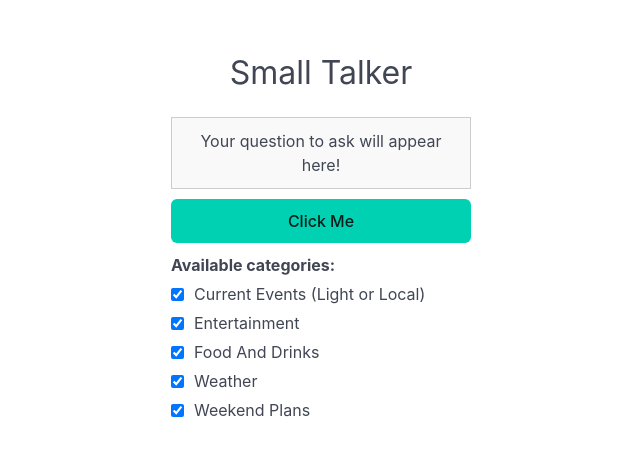
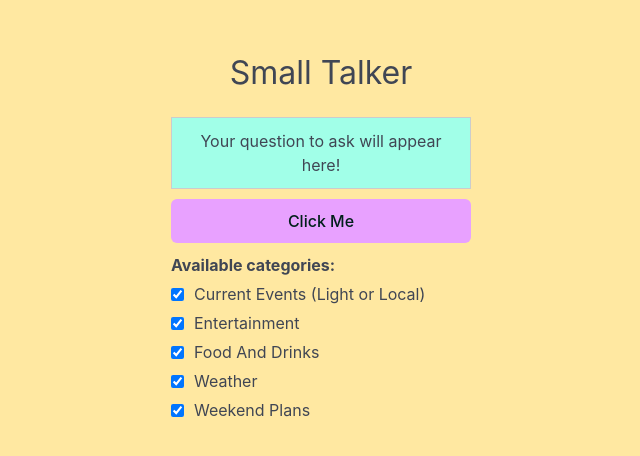
Before and after one commit to MPorycki/SmallTalker, a Vue app in the folder SmallTalker/: page / in a window 1280 px wide. Shown: the part 162-618 px from the top of the page, without its empty margins (319-959 px from the left). Built offline with nearby package versions, Linux system fonts and the light colour scheme.

Commit message:
Update main colors trio

```diff
--- a/SmallTalker/src/assets/base.css
+++ b/SmallTalker/src/assets/base.css
@@ -1,14 +1,10 @@
 /* color palette from <https://github.com/vuejs/theme> */
 :root {
-  --vt-c-white: #ffffff;
-  --vt-c-white-soft: #f8f8f8;
-  --vt-c-white-mute: #f2f2f2;
+  --vt-c-main:#FFE8A1;
 
   --vt-c-black: #181818;
   --vt-c-black-soft: #222222;
   --vt-c-black-mute: #282828;
-
-  --vt-c-indigo: #2c3e50;
 
   --vt-c-divider-light-1: rgba(60, 60, 60, 0.29);
   --vt-c-divider-light-2: rgba(60, 60, 60, 0.12);
@@ -23,9 +19,7 @@
 
 /* semantic color variables for this project */
 :root {
-  --color-background: var(--vt-c-white);
-  --color-background-soft: var(--vt-c-white-soft);
-  --color-background-mute: var(--vt-c-white-mute);
+  --color-background: var(--vt-c-main);
 
   --color-border: var(--vt-c-divider-light-2);
   --color-border-hover: var(--vt-c-divider-light-1);
--- a/SmallTalker/src/views/MainView.vue
+++ b/SmallTalker/src/views/MainView.vue
@@ -100,7 +100,7 @@ export default {
   height: 72px; /* Fixed size so that it remains static no matter the text */
   overflow: hidden;
   text-align: center;
-  background-color: #f9f9f9;
+  background-color: #A1FFE8;
   box-sizing: border-box; /* Include padding in width calculations */
 }
 
@@ -110,6 +110,7 @@ button {
   cursor: pointer;
   width: 100%;
   max-width: 300px;
+  background-color: #E8A1FF;
 }
 
 .checkbox-group {
```
